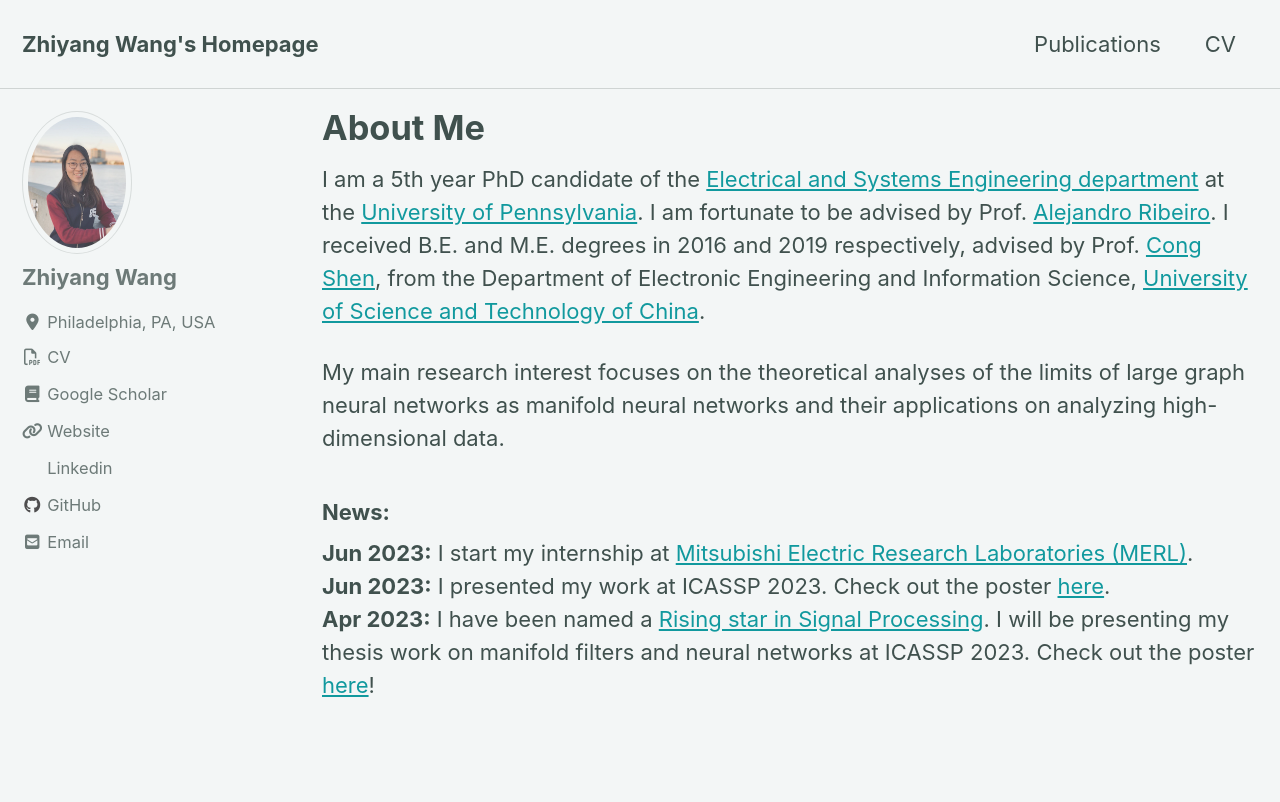
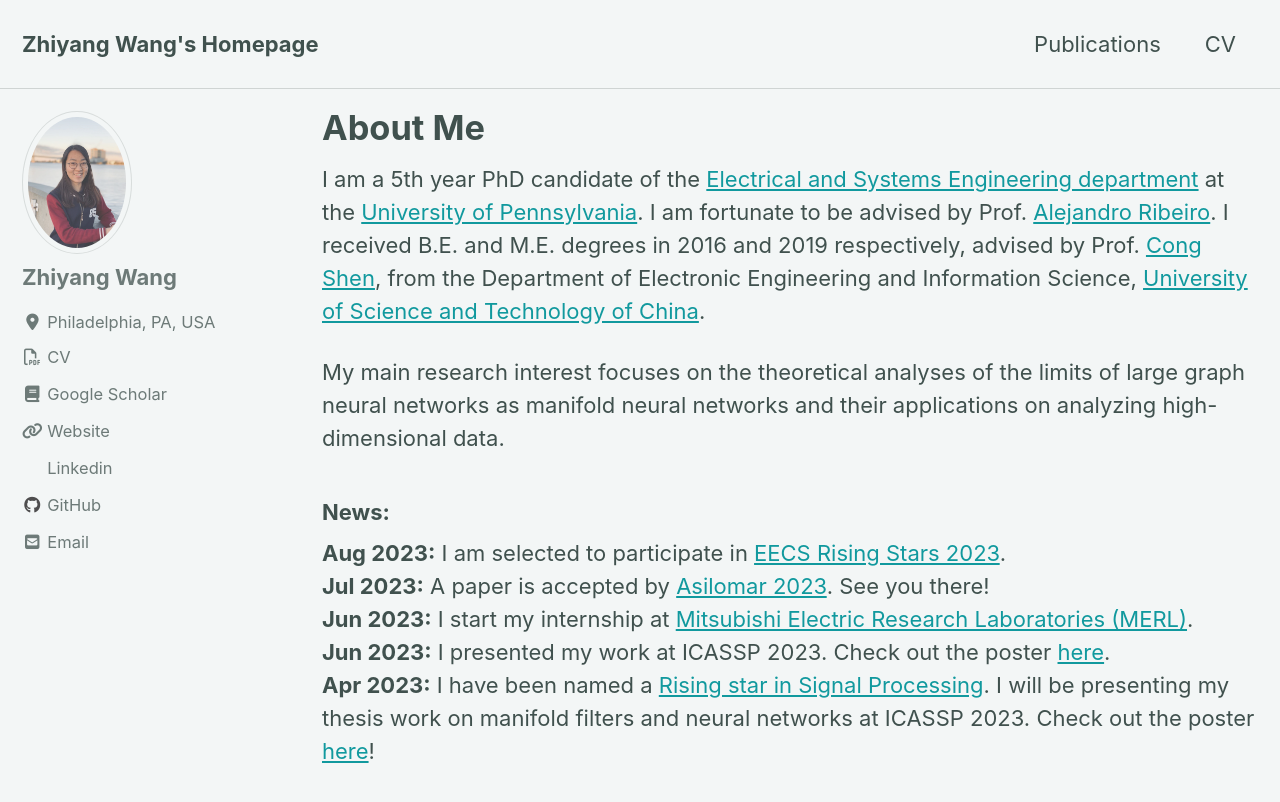
Before and after one commit to Zhiyang43/zhiyang43.github.io, a Jekyll site: the page built from _pages/about.md, in a window 1280 px wide and 900 px high. Shown: the top 802 px of the window. Built offline with Jekyll 4.4.1, drawn with Linux system fonts in a browser that asks for light colours; cached includes are drawn as plain includes; nearby versions of some CDN libraries.

Commit message:
Update about.md

```diff
--- a/_pages/about.md
+++ b/_pages/about.md
@@ -18,6 +18,8 @@ My main research interest focuses on the theoretical analyses of the limits of l
 
 <h3>News:</h3>
 
+<b>Aug 2023:</b> I am selected to participate in [EECS Rising Stars 2023](https://eecsrisingstars2023.cc.gatech.edu/). <br>
+<b>Jul 2023:</b> A paper is accepted by [Asilomar 2023](https://www.asilomarsscconf.org/). See you there!<br>
 <b>Jun 2023:</b> I start my internship at [Mitsubishi Electric Research Laboratories (MERL)](https://www.merl.com/).<br>
 <b>Jun 2023:</b> I presented my work at ICASSP 2023. Check out the poster [here](https://zhiyangw.com/Papers/ICASSP_convolutional_poster.pdf).<br>
 <b>Apr 2023:</b> I have been named a [Rising star in Signal Processing](https://2023.ieeeicassp.org/call-for-applications-rising-stars-in-signal-processing/). I will be presenting my thesis work on manifold filters and neural networks at ICASSP 2023. Check out the poster [here](https://zhiyangw.com/Papers/ICASSP_rising_star_poster.pdf)!<br>
```
